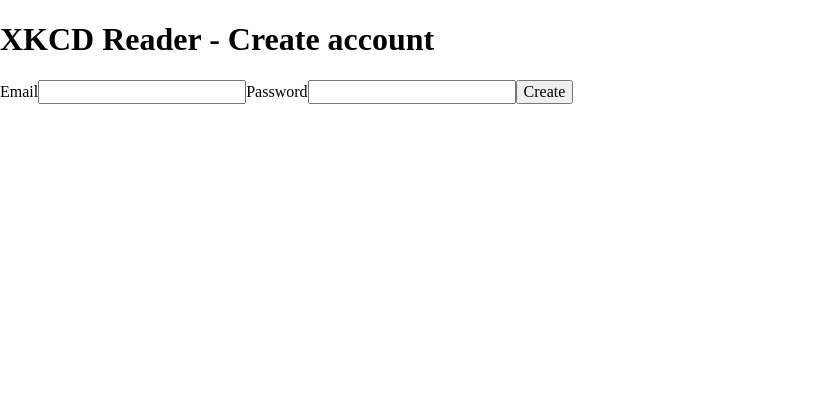
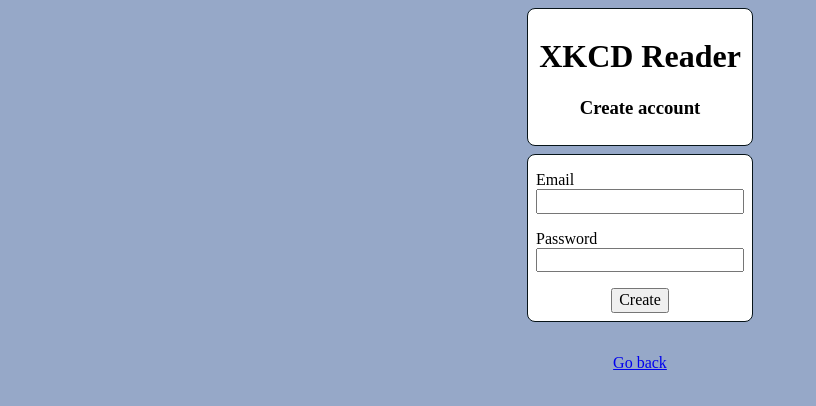
Before and after one commit to mauricioaraldi/xkcdreader, a Vue app: page /newAccount in a window 1280 px wide. Shown: the top 406 px of the page, without its empty margins (0-816 px from the left). Built offline with nearby package versions, Linux system fonts and the light colour scheme; no server answers; sample sign-in values are in the browser's storage.

Commit message:
Added styles

```diff
--- a/src/App.vue
+++ b/src/App.vue
@@ -1,8 +1,6 @@
 <template>
-  <div id="app">
-    <main>
-      <router-view />
-    </main>
+  <div id="app" class="flex-column">
+    <router-view />
   </div>
 </template>
 
@@ -15,4 +13,42 @@
 
 <style>
   @import '~normalize.css';
+
+  body {
+    background-color: #96a8c8;
+  }
+
+  #app {
+    margin: auto;
+    max-width: 780px;
+  }
+
+  .flex-column {
+    align-self: center;
+    display: flex;
+    flex-direction: column;
+    justify-content: center;
+  }
+
+  .container {
+    background-color: #ffffff;
+    border: 1px solid #071419;
+    border-radius: 8px;
+  }
+
+  .form {
+    align-items: center;
+    display: flex;
+    flex-direction: column;
+    padding: 8px;
+  }
+
+  .form label, .form-label {
+    margin: 8px 0;
+  }
+
+  .form span, .form-label span {
+    display: block;
+    text-align: left;
+  }
 </style>
--- /dev/null
+++ b/src/components/Header.vue
@@ -0,0 +1,25 @@
+<template>
+  <header class="container">
+    <h1>XKCD Reader</h1>
+    <h3 v-if="subtitle">{{ subtitle }}</h3>
+  </header>
+</template>
+
+<script>
+  export default {
+    name: 'Header',
+    props: {
+      subtitle: String,
+    },
+  }
+</script>
+
+<style scoped>
+  header {
+    box-sizing: border-box;
+    margin: 8px 0;
+    padding: 8px;
+    text-align: center;
+    width: 100%;
+  }
+</style>
--- a/src/pages/Home.vue
+++ b/src/pages/Home.vue
@@ -1,21 +1,29 @@
 <template>
-  <main>
-    <h1>XKCD Reader</h1>
+  <main class="flex-column">
+    <Header />
 
     <template v-if="loading">Loading!</template>
 
     <template v-else>
-      Comic
-      <input v-model="currentComic" type="number" />
+      <div id="comic-settings">
+        <label class="container form-label">
+          <span>Comic</span>
+          <input v-model="currentComic" type="number" />
+        </label>
+
+        <button id="favorite-button" @click="favorite(currentComic, true)">{{ this.favorites.has(parseInt(this.currentComic)) ? 'Unfavorite' : 'Favorite' }}</button>
+      </div>
+
       <img v-bind:src="comicInfo.img" />
-      <button @click="favorite(currentComic, true)">{{ this.favorites.has(parseInt(this.currentComic)) ? 'Unfavorite' : 'Favorite' }}</button>
     </template>
 
-    <div v-if="autoFavoriteComicInfo">
-      <h2>Auto Favorite</h2>
-      Each
-      <input v-model="autoFavoriteInterval" type="number" min=10 />
-      seconds
+    <div id="autoFavoriteContainer" class="flex-column" v-if="autoFavoriteComicInfo">
+      <h2 class="container">Auto Favorite</h2>
+
+      <label class="container form-label">
+        <span>Interval (in seconds)</span>
+        <input v-model="autoFavoriteInterval" type="number" min=10 />
+      </label>
 
       <p v-show="loadingAutoFavorite">Loading auto favorite</p>
 
@@ -26,10 +34,16 @@
 
 <script>
   import * as firebase from 'firebase';
+  import Header from '../components/Header'
+
+  const SERVER_URL = 'https://xkcdreader-proxy.herokuapp.com/';
 
   export default {
     name: 'Home',
     props: {},
+    components: {
+      Header,
+    },
     data() {
       const autoFavoriteInterval = 60;
       const favoriteTimer = setInterval(this.getAutoFavoriteImage, autoFavoriteInterval * 1000);
@@ -72,7 +86,6 @@
        * When autoFavorite interval in seconds change, recreate the interval that fetches the info
        */
       autoFavoriteInterval() {
-        console.log(11111, this.autoFavoriteInterval)
         clearInterval(this.favoriteTimer);
 
         if (this.autoFavoriteInterval < 10) {
@@ -116,7 +129,7 @@
       getComic(comicNumber = '') {
         return new Promise((resolve, reject) => {
           fetch(
-            `http://localhost:5678/${comicNumber}`,
+            `${SERVER_URL}${comicNumber}`,
             {
               method: 'GET',
               headers: new Headers({
@@ -209,4 +222,28 @@
 </script>
 
 <style scoped>
+  #comic-settings {
+    align-self: center;
+    align-items: center;
+    display: flex;
+  }
+
+  label {
+    margin: 8px auto;
+    padding: 8px;
+  }
+
+  #favorite-button {
+    margin-left: 32px;
+  }
+
+  #autoFavoriteContainer {
+    margin: 64px 0;
+    text-align: center;
+    width: 100%;
+  }
+
+  #autoFavoriteContainer > h2 {
+    padding: 16px;
+  }
 </style>
--- a/src/pages/Login.vue
+++ b/src/pages/Login.vue
@@ -1,8 +1,8 @@
 <template>
-  <div>
-    <h1>XKCD Reader</h1>
+  <main class="flex-column">
+    <Header />
 
-    <form @submit="handleSubmit">
+    <form class="container form" @submit="handleSubmit">
       <label>
         <span>Email</span>
         <input type="text" v-model="email" />
@@ -17,15 +17,19 @@
     </form>
 
     <router-link to="/newAccount" exact>Create new account</router-link>
-  </div>
+  </main>
 </template>
 
 <script>
-  import * as firebase from 'firebase'
+  import * as firebase from 'firebase';
+  import Header from '../components/Header';
 
   export default {
     name: 'Login',
     props: {},
+    components: {
+      Header,
+    },
     data() {
       return {
         email: '',
@@ -54,4 +58,16 @@
 </script>
 
 <style scoped>
+  main {
+    text-align: center;
+  }
+
+  button {
+    margin-top: 8px;
+  }
+
+  a {
+    display: block;
+    margin-top: 32px;
+  }
 </style>
--- a/src/pages/NewAccount.vue
+++ b/src/pages/NewAccount.vue
@@ -1,8 +1,8 @@
 <template>
-  <div>
-    <h1>XKCD Reader - Create account</h1>
+  <main class="flex-column">
+    <Header subtitle="Create account" />
 
-    <form @submit="handleSubmit">
+    <form class="container form" @submit="handleSubmit">
       <label>
         <span>Email</span>
         <input type="text" v-model="email" />
@@ -15,15 +15,21 @@
 
       <button>Create</button>
     </form>
-  </div>
+
+    <router-link to="/" exact>Go back</router-link>
+  </main>
 </template>
 
 <script>
-  import * as firebase from 'firebase'
+  import * as firebase from 'firebase';
+  import Header from '../components/Header';
 
   export default {
     name: 'NewAccount',
     props: {},
+    components: {
+      Header,
+    },
     data() {
       return {
         email: '',
@@ -57,4 +63,16 @@
 </script>
 
 <style scoped>
+  main {
+    text-align: center;
+  }
+
+  button {
+    margin-top: 8px;
+  }
+
+  a {
+    display: block;
+    margin-top: 32px;
+  }
 </style>
```
